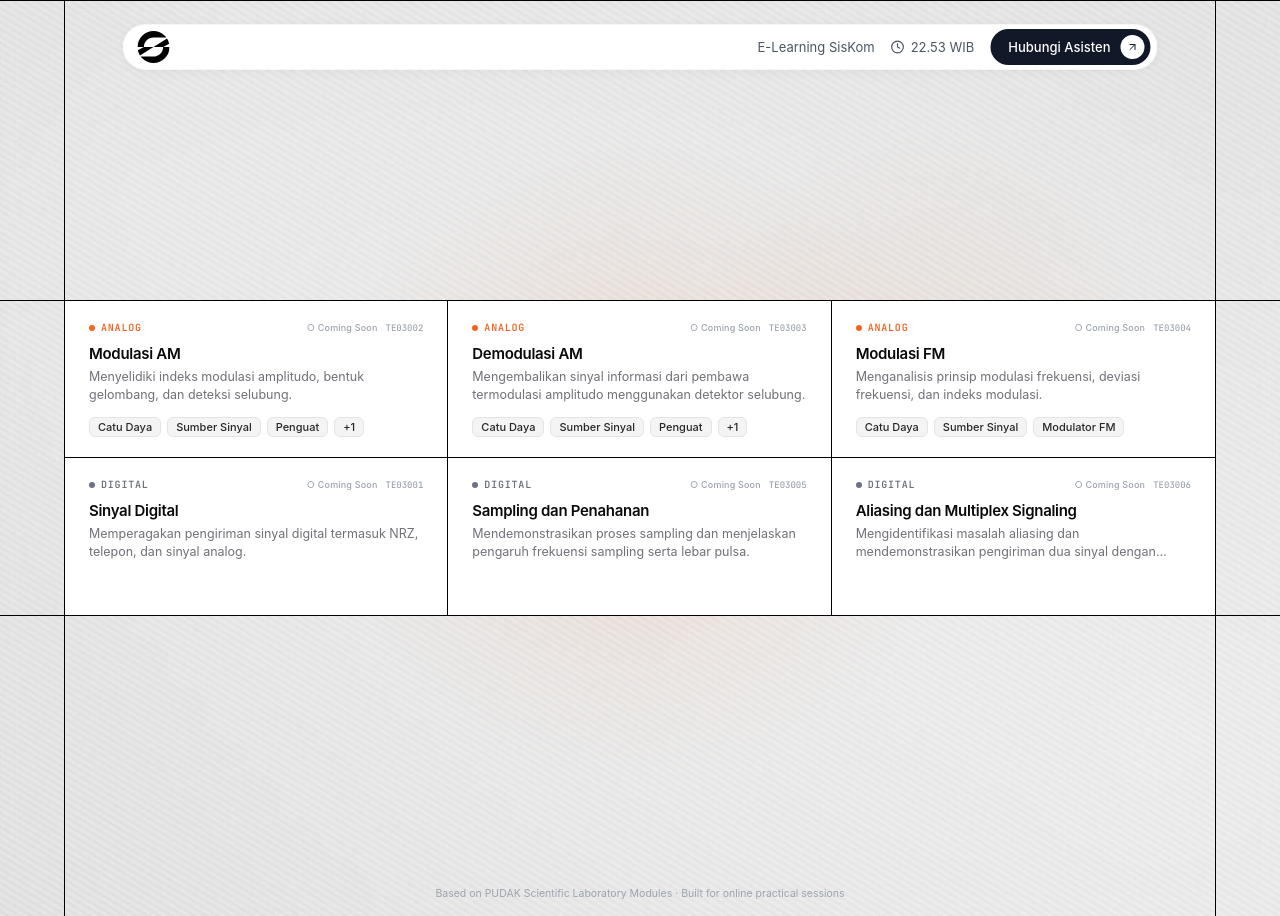
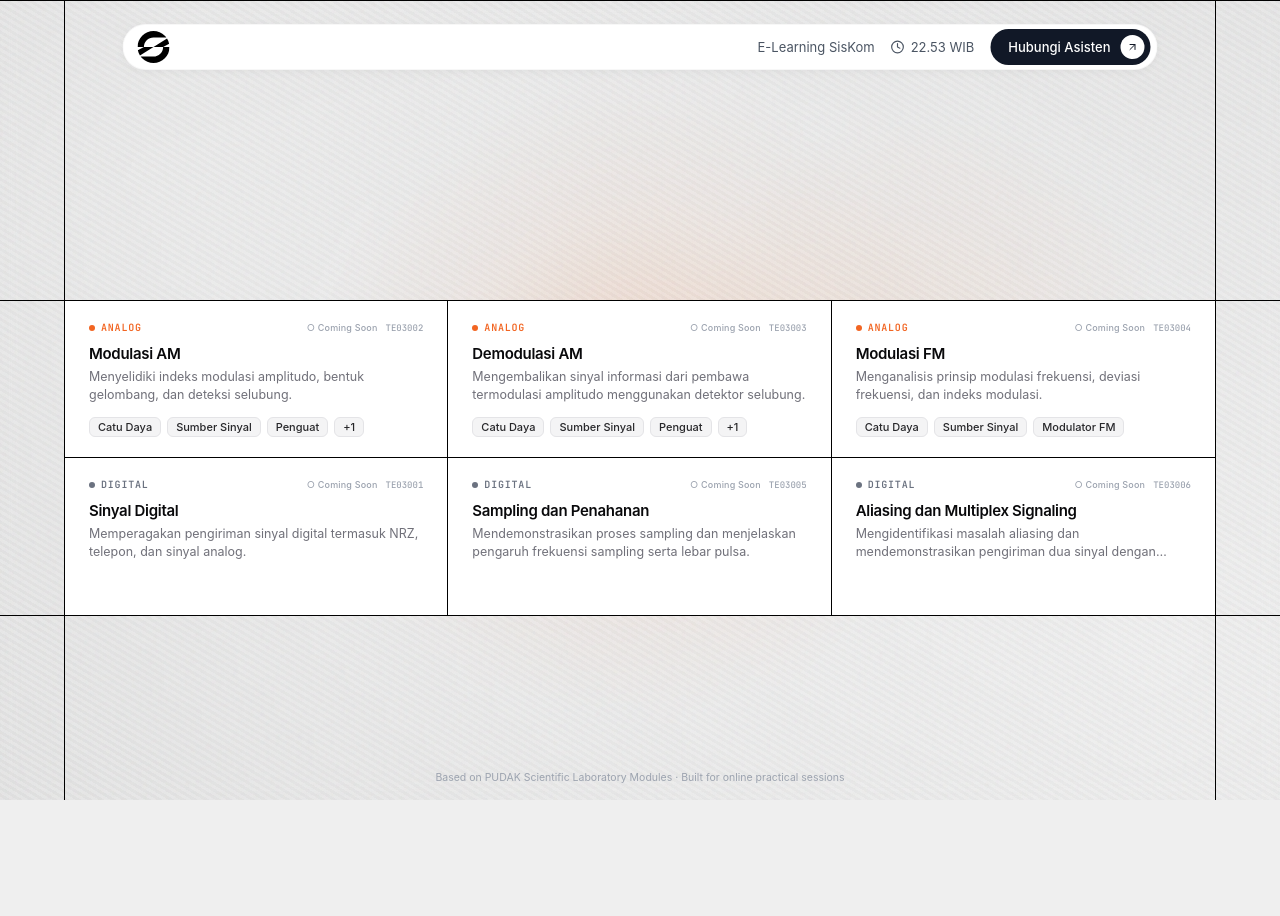
Before and after one commit to adnan-rabban/lab-siskom, a Next.js app: page / in a window 1280 px wide. After the commit the page ends 800 px from the top, so only its background shows below. Built offline with nearby package versions, Linux system fonts and the light colour scheme.

Commit message:
refactor(landing): make desktop and tablet layouts perfectly compact to fit the viewport with zero vertical scroll

```diff
--- a/src/index.css
+++ b/src/index.css
@@ -276,7 +276,7 @@ img {
    ============================================================ */
 
 .landing-page {
-  min-height: 100vh;
+  height: 100vh;
   background-color: #EFEFEF;
   position: relative;
   overflow: hidden;
@@ -547,7 +547,7 @@ img {
   grid-template-columns: 1fr min(1200px, 90%) 1fr;
   grid-template-rows: auto 1fr auto 1fr;
   width: 100%;
-  min-height: 100vh;
+  height: 100vh;
   position: relative;
   z-index: 20;
   box-sizing: border-box;
```
